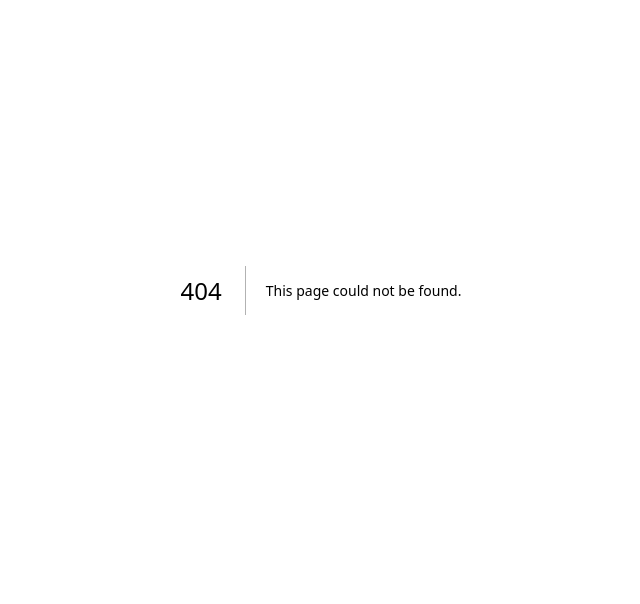
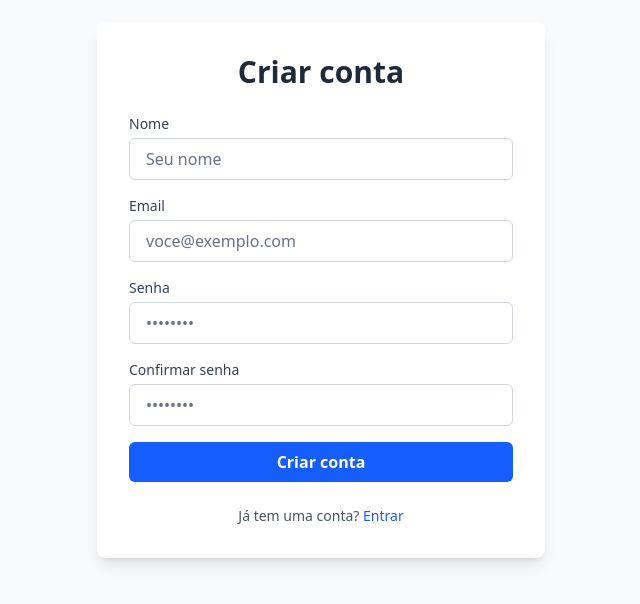
Before and after one commit to tharcio09/helpflow, a Next.js app: page /register in a window 1280 px wide. Before the commit this address had no page. Shown: the part 110-714 px from the top of the page, without its empty margins (319-959 px from the left). Built offline with nearby package versions, Linux system fonts and the light colour scheme.

Commit message:
feat: cria página de cadastro com auto-login

```diff
--- /dev/null
+++ b/src/app/(auth)/register/page.jsx
@@ -0,0 +1,156 @@
+"use client";
+
+import { useState } from "react";
+import { useRouter } from "next/navigation";
+import Link from "next/link";
+import { signIn } from "next-auth/react";
+
+export default function RegisterPage() {
+  const router = useRouter();
+  const [name, setName] = useState("");
+  const [email, setEmail] = useState("");
+  const [password, setPassword] = useState("");
+  const [confirmPassword, setConfirmPassword] = useState("");
+  const [error, setError] = useState("");
+  const [loading, setLoading] = useState(false);
+
+  const handleSubmit = async (e) => {
+    e.preventDefault();
+    setError("");
+
+    if (password !== confirmPassword) {
+      setError("As senhas não coincidem.");
+      return;
+    }
+
+    setLoading(true);
+
+    try {
+      const res = await fetch("/api/register", {
+        method: "POST",
+        headers: {
+          "Content-Type": "application/json",
+        },
+        body: JSON.stringify({ name, email, password }),
+      });
+
+      if (!res.ok) {
+        const data = await res.json().catch(() => null);
+        setError(data?.message || "Erro ao criar conta.");
+        return;
+      }
+
+      // Login automático após o cadastro
+      const loginRes = await signIn("credentials", {
+        redirect: false,
+        email,
+        password,
+      });
+
+      if (loginRes?.error) {
+        router.push("/login");
+      } else {
+        router.push("/dashboard");
+        router.refresh();
+      }
+    } catch (err) {
+      console.error(err);
+      setError("Erro inesperado. Tente novamente.");
+    } finally {
+      setLoading(false);
+    }
+  };
+
+  return (
+    <div className="flex min-h-screen items-center justify-center bg-gray-50 p-4">
+      <div className="w-full max-w-md rounded-lg bg-white p-8 shadow-lg">
+        <h2 className="mb-6 text-center text-3xl font-bold text-gray-800">
+          Criar conta
+        </h2>
+
+        {error && (
+          <div className="mb-4 rounded-md bg-red-100 p-3 text-sm text-red-600">
+            {error}
+          </div>
+        )}
+
+        <form onSubmit={handleSubmit} className="space-y-4">
+          <div>
+            <label className="mb-1 block text-sm font-medium text-gray-700">
+              Nome
+            </label>
+            <input
+              type="text"
+              value={name}
+              onChange={(e) => setName(e.target.value)}
+              className="w-full rounded-md border border-gray-300 px-4 py-2 text-gray-900 placeholder-gray-500 focus:border-blue-500 focus:outline-none focus:ring-1 focus:ring-blue-500"
+              placeholder="Seu nome"
+            />
+          </div>
+
+          <div>
+            <label className="mb-1 block text-sm font-medium text-gray-700">
+              Email
+            </label>
+            <input
+              type="email"
+              value={email}
+              onChange={(e) => setEmail(e.target.value)}
+              className="w-full rounded-md border border-gray-300 px-4 py-2 text-gray-900 placeholder-gray-500 focus:border-blue-500 focus:outline-none focus:ring-1 focus:ring-blue-500"
+              placeholder="voce@exemplo.com"
+              required
+            />
+          </div>
+
+          <div>
+            <label className="mb-1 block text-sm font-medium text-gray-700">
+              Senha
+            </label>
+            <input
+              type="password"
+              value={password}
+              onChange={(e) => setPassword(e.target.value)}
+              className="w-full rounded-md border border-gray-300 px-4 py-2 text-gray-900 placeholder-gray-500 focus:border-blue-500 focus:outline-none focus:ring-1 focus:ring-blue-500"
+              placeholder="••••••••"
+              required
+              minLength={6}
+            />
+          </div>
+
+          <div>
+            <label className="mb-1 block text-sm font-medium text-gray-700">
+              Confirmar senha
+            </label>
+            <input
+              type="password"
+              value={confirmPassword}
+              onChange={(e) => setConfirmPassword(e.target.value)}
+              className="w-full rounded-md border border-gray-300 px-4 py-2 text-gray-900 placeholder-gray-500 focus:border-blue-500 focus:outline-none focus:ring-1 focus:ring-blue-500"
+              placeholder="••••••••"
+              required
+              minLength={6}
+            />
+          </div>
+
+          <button
+            type="submit"
+            disabled={loading}
+            className="w-full rounded-md bg-blue-600 px-4 py-2 font-semibold text-white transition hover:bg-blue-700 disabled:bg-blue-300"
+          >
+            {loading ? "Criando conta..." : "Criar conta"}
+          </button>
+        </form>
+
+        <p className="mt-6 text-center text-sm text-gray-600">
+          Já tem uma conta?{" "}
+          <Link
+            href="/login"
+            className="font-medium text-blue-600 hover:text-blue-500"
+          >
+            Entrar
+          </Link>
+        </p>
+      </div>
+    </div>
+  );
+}
```
